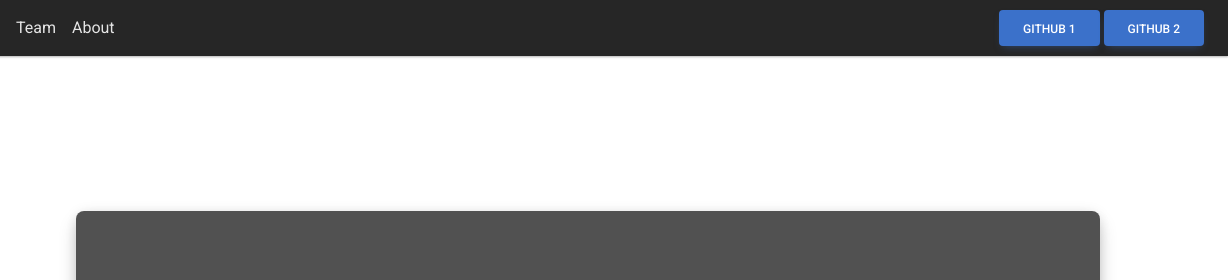
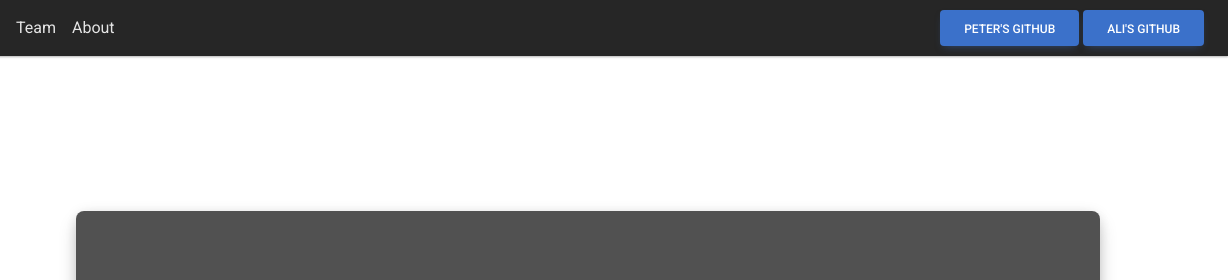
Before and after one commit to Peteryhs/Peter-Ali-Collab, a plain HTML site: page index.html in a window 1280 px wide. Shown: the top 280 px of the page, 52-1280 px from the left. Drawn offline with nearby package versions, Linux system fonts and the light colour scheme.

Commit message:
Update index.html

```diff
--- a/index.html
+++ b/index.html
@@ -1,4 +1,4 @@
-<html>
+  <html>
 
 <head>
   <meta name="viewport" content="width=device-width, initial-scale=1, shrink-to-fit=no">
@@ -82,14 +82,14 @@
         <div class="my-1 flex items-center lg:my-0 lg:ml-auto">
           <button type="button"
           class="inline-block rounded bg-primary px-6 pt-2.5 pb-2 text-xs font-medium uppercase leading-normal text-white shadow-[0_4px_9px_-4px_#3b71ca] transition duration-150 ease-in-out hover:bg-primary-600 hover:shadow-[0_8px_9px_-4px_rgba(59,113,202,0.3),0_4px_18px_0_rgba(59,113,202,0.2)] focus:bg-primary-600 focus:shadow-[0_8px_9px_-4px_rgba(59,113,202,0.3),0_4px_18px_0_rgba(59,113,202,0.2)] focus:outline-none focus:ring-0 active:bg-primary-700 active:shadow-[0_8px_9px_-4px_rgba(59,113,202,0.3),0_4px_18px_0_rgba(59,113,202,0.2)] dark:shadow-[0_4px_9px_-4px_rgba(59,113,202,0.5)] dark:hover:shadow-[0_8px_9px_-4px_rgba(59,113,202,0.2),0_4px_18px_0_rgba(59,113,202,0.1)] dark:focus:shadow-[0_8px_9px_-4px_rgba(59,113,202,0.2),0_4px_18px_0_rgba(59,113,202,0.1)] dark:active:shadow-[0_8px_9px_-4px_rgba(59,113,202,0.2),0_4px_18px_0_rgba(59,113,202,0.1)]"
-          data-te-ripple-init data-te-ripple-color="light">
-          Github 1
+          data-te-ripple-init data-te-ripple-color="light" herf="https://github.com/Peteryhs">
+          Peter's Github
         </button>
         &nbsp;
           <button type="button"
             class="inline-block rounded bg-primary px-6 pt-2.5 pb-2 text-xs font-medium uppercase leading-normal text-white shadow-[0_4px_9px_-4px_#3b71ca] transition duration-150 ease-in-out hover:bg-primary-600 hover:shadow-[0_8px_9px_-4px_rgba(59,113,202,0.3),0_4px_18px_0_rgba(59,113,202,0.2)] focus:bg-primary-600 focus:shadow-[0_8px_9px_-4px_rgba(59,113,202,0.3),0_4px_18px_0_rgba(59,113,202,0.2)] focus:outline-none focus:ring-0 active:bg-primary-700 active:shadow-[0_8px_9px_-4px_rgba(59,113,202,0.3),0_4px_18px_0_rgba(59,113,202,0.2)] dark:shadow-[0_4px_9px_-4px_rgba(59,113,202,0.5)] dark:hover:shadow-[0_8px_9px_-4px_rgba(59,113,202,0.2),0_4px_18px_0_rgba(59,113,202,0.1)] dark:focus:shadow-[0_8px_9px_-4px_rgba(59,113,202,0.2),0_4px_18px_0_rgba(59,113,202,0.1)] dark:active:shadow-[0_8px_9px_-4px_rgba(59,113,202,0.2),0_4px_18px_0_rgba(59,113,202,0.1)]"
-            data-te-ripple-init data-te-ripple-color="light">
-            Github 2
+            data-te-ripple-init data-te-ripple-color="light" herf="https://github.com/anaqvi02">
+            Ali's Github
           </button>
         </div>
         <!-- Right elements -->
```
